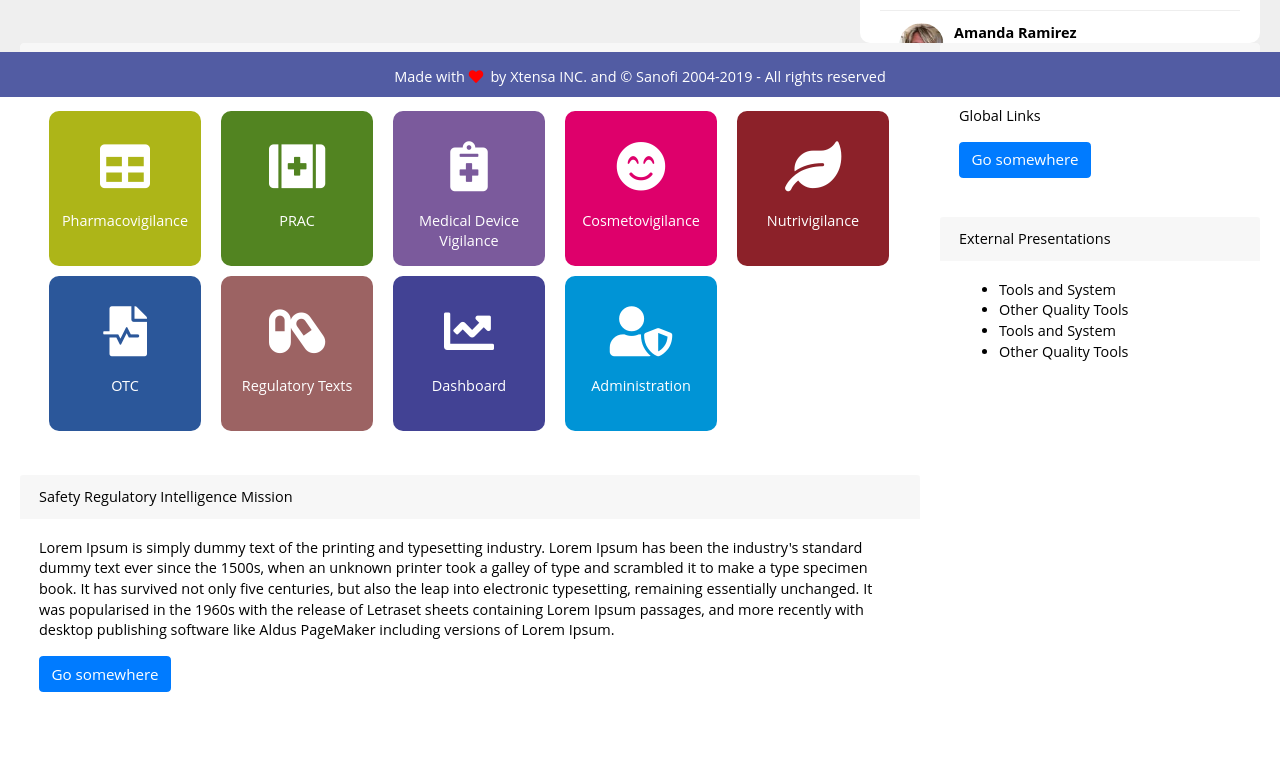
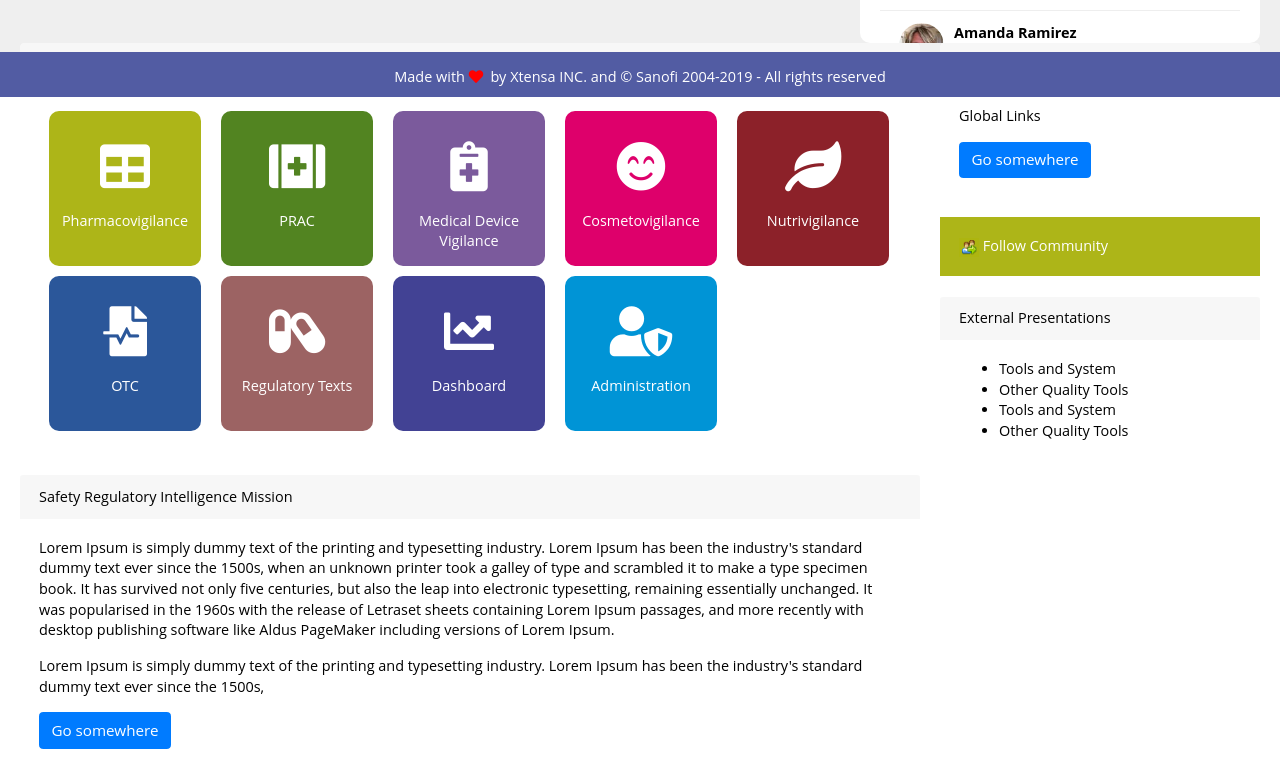
Before and after one commit to luangdanilo/PVIntelligence, an Angular app in the folder PVAngular/: page /home in a window 1280 px wide. Shown: the part 703-1471 px from the top of the page. Before the commit the page ends 1414 px from the top, so only its background shows below. Built offline with nearby package versions, Linux system fonts and the light colour scheme.

Commit message:
Added Follow Community

```diff
--- a/PVAngular/src/app/home/home.component.html
+++ b/PVAngular/src/app/home/home.component.html
@@ -64,10 +64,17 @@
                     <font>Writter, Mag Editor</font>
                 </div>
             </li>
+            <li class="list-group-item">
+                <img src="../../assets/images/9.jpg">
+                <div class="c_details">
+                    <strong>Joge Lucky</strong><br/>
+                    <font>Art director, Movie Cut</font>
+                </div>
+              </li>
         </ul>
         <div class="card-body">
-          <a href="#" class="btn btn-success">Follow Community</a>
-          <!--<a href="#" class="card-link">Card link</a>
+          <!--<a href="#" class="btn btn-success">Follow Community</a>
+          <a href="#" class="card-link">Card link</a>
           <a href="#" class="card-link">Another link</a> -->
         </div>
       </div>
@@ -154,13 +161,15 @@
           <!--<h5 class="card-title">Special title treatment</h5>-->
           <p class="card-text">Lorem Ipsum is simply dummy text of the printing and typesetting industry. Lorem Ipsum has been the industry's standard dummy text ever since the 1500s, when an unknown printer took a galley of type and scrambled it to make a type specimen book. It has survived not only five centuries, but also the leap into electronic typesetting, remaining essentially unchanged.
             It was popularised in the 1960s with the release of Letraset sheets containing Lorem Ipsum passages, and more recently with desktop publishing software like Aldus PageMaker including versions of Lorem Ipsum.</p>
-          <a href="#" class="btn btn-primary">Go somewhere</a>
+          <p>Lorem Ipsum is simply dummy text of the printing and typesetting industry. Lorem Ipsum has been the industry's standard dummy text ever since the 1500s,</p>
+            <a href="#" class="btn btn-primary">Go somewhere</a>
         </div>
       </div>
 </div>
 
 
 <div style="height:100%; ">
+
     <div class="card">
         <div class="card-header">
             Headlines & Updates in Regulatory Intelligence
@@ -172,6 +181,7 @@
         </div>
       </div>
       <br/>
+
       <div class="card">
         <div class="card-header">
             External Presentations
@@ -181,6 +191,12 @@
           <p class="card-text">Global Links</p>
           <a href="#" class="btn btn-primary">Go somewhere</a>
         </div>
+      </div>
+      <br/>
+      <div class="card yg" style="color:#fff; border-radius: 0px;">
+          <div class="card-body">
+              <img src="../../assets/images/followIcon.png"/> Follow Community
+          </div>
       </div>
       <br/>
       <div class="card">
@@ -198,6 +214,8 @@
           <!--<a href="#" class="btn btn-primary">Go somewhere</a>-->
         </div>
       </div>
+      <br/>
+
 </div>
 
 </div>
```
